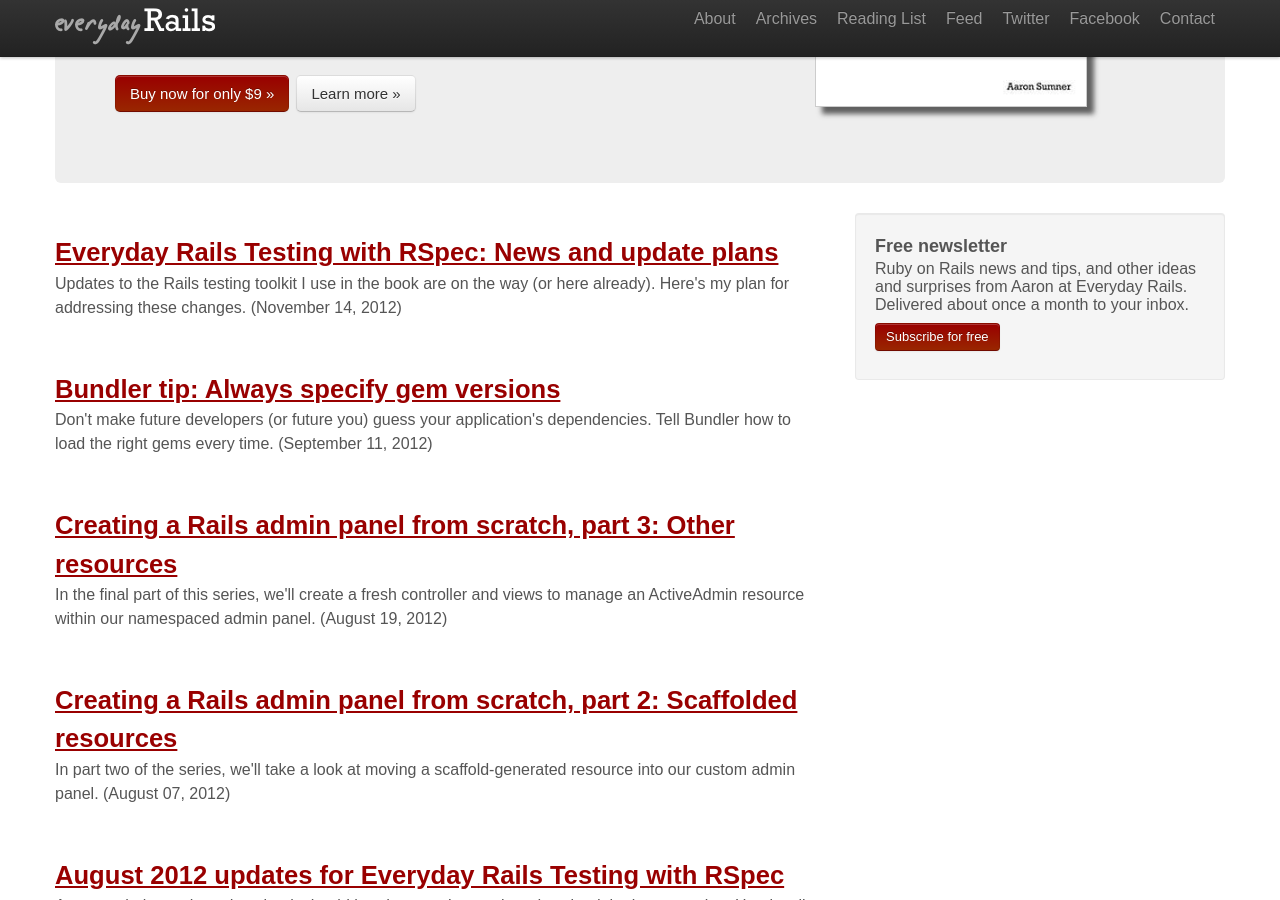
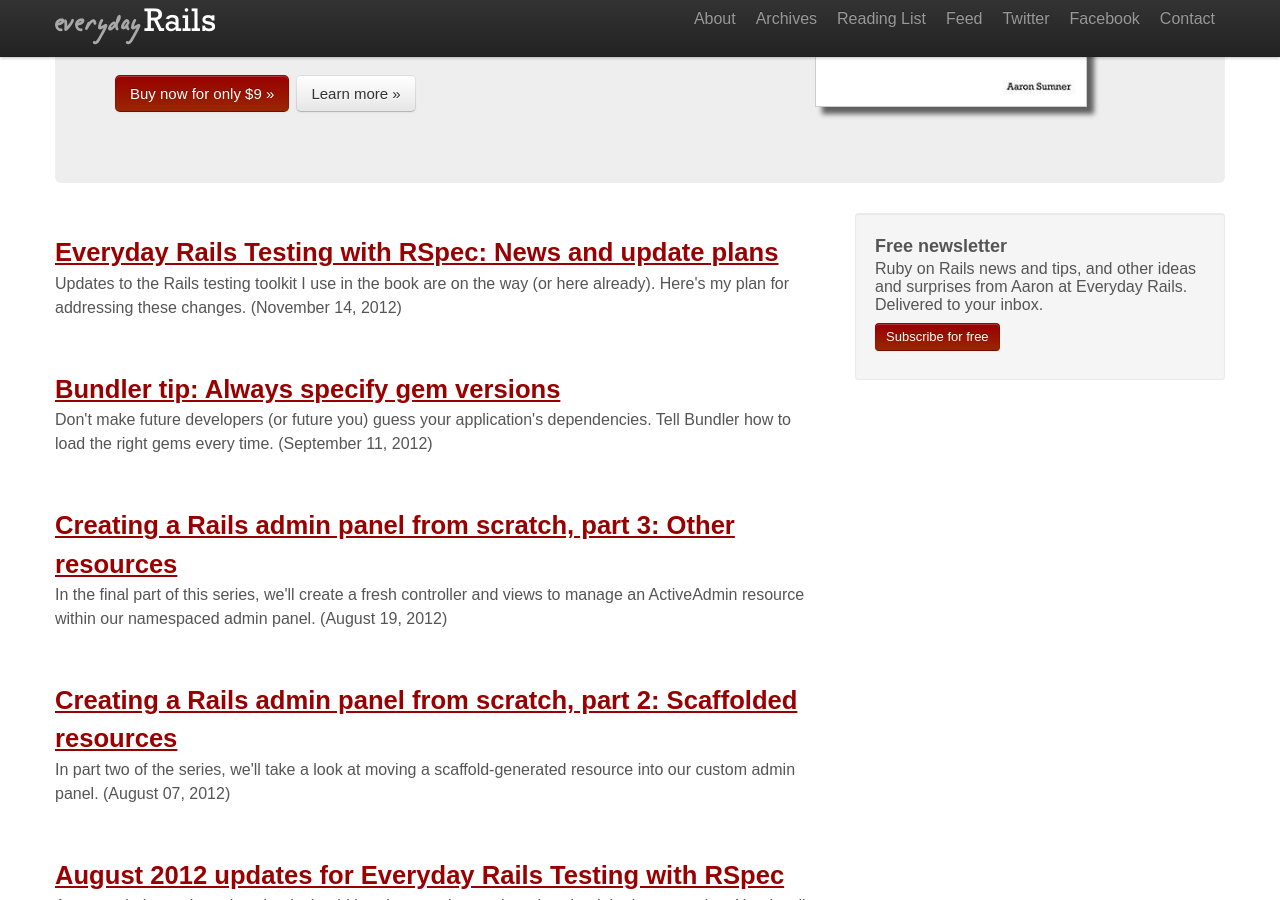
Before and after one commit to everydayrails/everyday-rails, a Jekyll site: the page built from index.html, in a window 1280 px wide and 900 px high, scrolled down 405 px. Built offline with Jekyll 4.4.1, drawn with Linux system fonts in a browser that asks for light colours; some web fonts are replaced; Markdown is read by kramdown in place of the engine named in the settings.

Commit message:
update language on frequency of publication

```diff
--- a/_includes/sidebar.html
+++ b/_includes/sidebar.html
@@ -18,7 +18,7 @@
 
     <p>
       Ruby on Rails news and tips, and other ideas and surprises from Aaron at Everyday Rails.
-      Delivered about once a month to your inbox.
+      Delivered to your inbox.
     </p>
 
     <p>
--- a/_layouts/post.html
+++ b/_layouts/post.html
@@ -67,7 +67,7 @@
 
         <p>
           Ruby on Rails news and tips, and other ideas and surprises from Aaron at Everyday Rails.
-          Delivered about once a month to your inbox.
+          Delivered to your inbox.
         </p>
 
         <p>
--- a/about.textile
+++ b/about.textile
@@ -14,7 +14,7 @@
 
 h2. The plan
 
-My goal is to share a general, pragmatic tip every week or two to show how I use Rails (almost) every day to get stuff done on the job. I'll focus mostly on making things using Ruby on Rails, attempting to glean a better understanding of why the plugins, gems, and other Ruby parts do what they do to help me make as good an application as I can. If you learn something in the process, all the better.
+My goal is to share general, pragmatic tips to show how I use Rails (almost) every day to get stuff done on the job. I'll focus mostly on making things using Ruby on Rails, attempting to glean a better understanding of why the plugins, gems, and other Ruby parts do what they do to help me make as good an application as I can. If you learn something in the process, all the better.
 
 h2. Colophon
 
--- a/archives.html
+++ b/archives.html
@@ -1,7 +1,7 @@
 ---
 layout: default
 title: Archives
-excerpt: "A blog about using the Ruby on Rails web application framework to get stuff done as a web developer. New content a few times a week."
+excerpt: "A blog about using the Ruby on Rails web application framework to get stuff done as a web developer. New content every few weeks."
 ---
 
 {% for post in site.posts %}
--- a/index.html
+++ b/index.html
@@ -1,7 +1,7 @@
 ---
 layout: main
 title: Everyday Rails
-excerpt: "A blog about using the Ruby on Rails web application framework to get stuff done as a web developer. New content every week or so."
+excerpt: "A blog about using the Ruby on Rails web application framework to get stuff done as a web developer. New content every few weeks."
 ---
 
 {% for post in site.posts limit:10 %}
```
